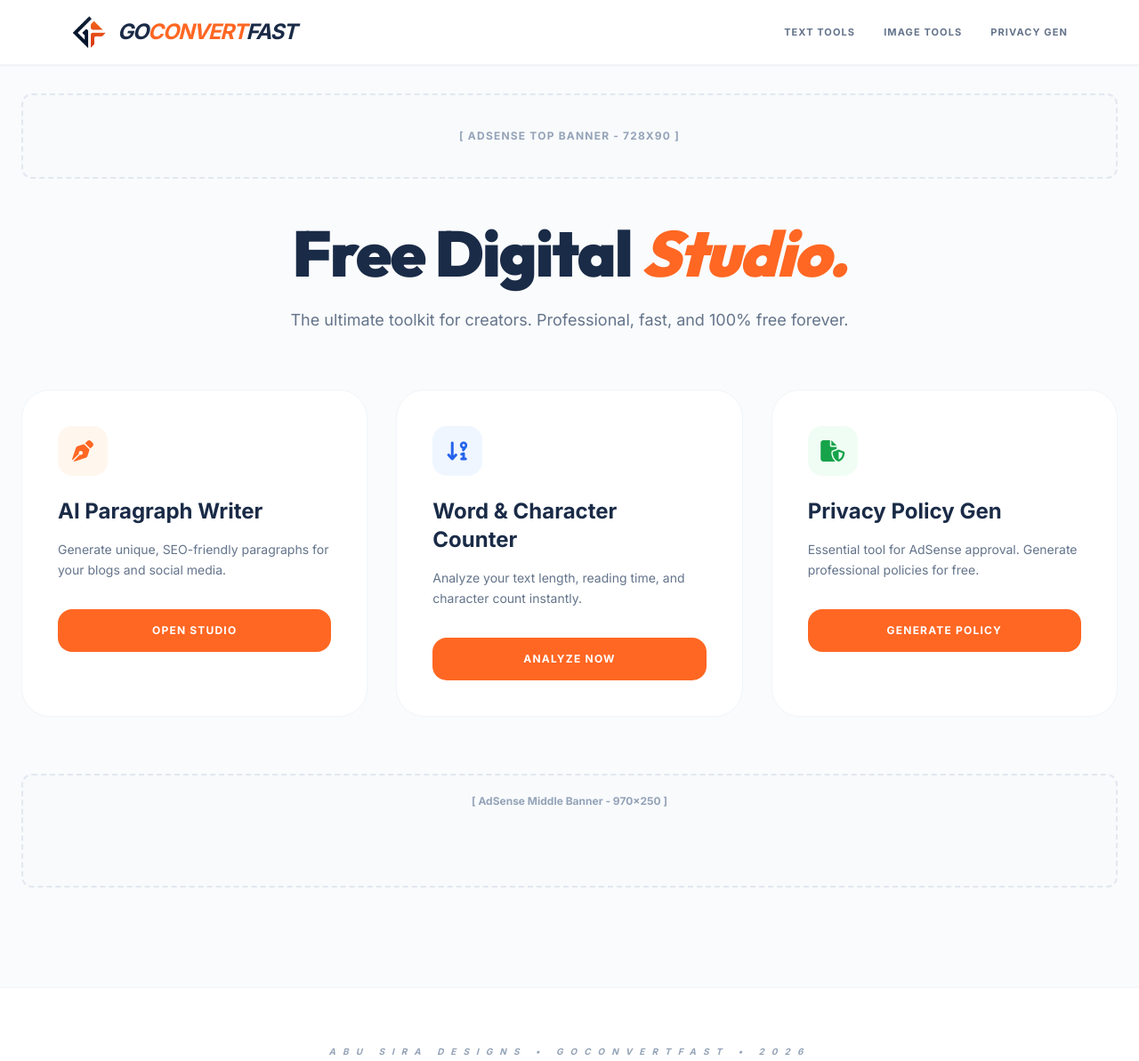
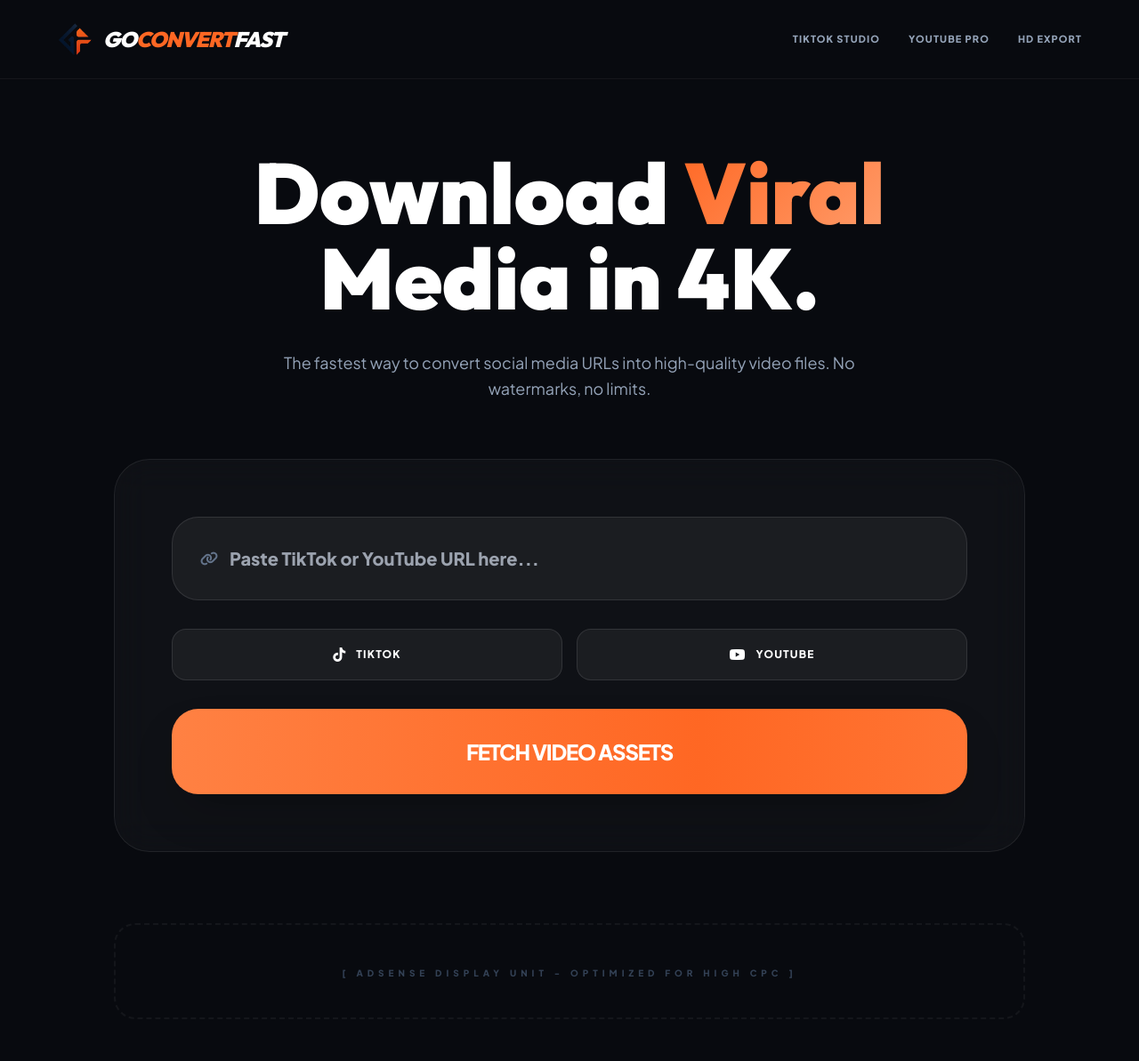
Before and after one commit to abubeker-designer/smart-convert-pro, a plain HTML site: page index.html in a window 1280 px wide. Shown: the top 1193 px of the page at 89% size. Drawn offline with nearby package versions, Linux system fonts and the light colour scheme.

Commit message:
Update index.html

```diff
--- a/index.html
+++ b/index.html
@@ -3,8 +3,10 @@
 <head>
     <meta charset="UTF-8">
     <meta name="viewport" content="width=device-width, initial-scale=1.0">
-    <title>GoConvertFast | Professional Creator Tools</title>
-    <link href="https://fonts.googleapis.com/css2?family=Inter:wght@300;400;600;700&family=Outfit:wght@700;900&display=swap" rel="stylesheet">
+    <title>GoConvertFast | Viral Media Studio</title>
+
+    <link href="https://fonts.googleapis.com/css2?family=Plus+Jakarta+Sans:wght@400;600;800&family=Outfit:wght@800;900&display=swap" rel="stylesheet">
+
     <script src="https://cdn.tailwindcss.com"></script>
     <link href="https://cdnjs.cloudflare.com/ajax/libs/font-awesome/6.4.0/css/all.min.css" rel="stylesheet">
 
@@ -12,159 +14,155 @@
         tailwind.config = {
             theme: {
                 extend: {
-                    fontFamily: { sans: ['Inter', 'sans-serif'], outfit: ['Outfit', 'sans-serif'] },
-                    colors: { brand: { orange: '#FF6723', blue: '#1A2B47' } }
+                    fontFamily: { sans: ['Plus Jakarta Sans', 'sans-serif'], outfit: ['Outfit', 'sans-serif'] },
+                    colors: { brand: { orange: '#FF6723', dark: '#080A0F', glass: 'rgba(255, 255, 255, 0.03)' } }
                 }
             }
         }
     </script>
 
     <style>
-        .ad-placeholder { background: #f8fafc; border: 2px dashed #e2e8f0; border-radius: 12px; text-align: center; padding: 20px; color: #94a3b8; font-size: 12px; font-weight: bold; }
-        .tool-card { transition: all 0.3s ease; border: 1px solid #f1f5f9; }
-        .tool-card:hover { transform: translateY(-5px); border-color: #FF6723; box-shadow: 0 20px 25px -5px rgba(0, 0, 0, 0.05); }
-        .studio-btn { background: #FF6723; transition: all 0.3s ease; }
-        .studio-btn:hover { background: #e55a1f; transform: scale(1.02); }
+        body { background-color: #080A0F; color: #ffffff; overflow-x: hidden; }
+        .glass-card {
+            background: rgba(255, 255, 255, 0.03);
+            backdrop-filter: blur(20px);
+            border: 1px solid rgba(255, 255, 255, 0.08);
+            border-radius: 40px;
+        }
+        .gradient-text {
+            background: linear-gradient(135deg, #FF6723 0%, #FF9E6D 100%);
+            -webkit-background-clip: text;
+            -webkit-text-fill-color: transparent;
+        }
+        .shimmer-btn {
+            background: linear-gradient(90deg, #FF6723, #FF8E53, #FF6723);
+            background-size: 200% auto;
+            animation: shimmer 3s linear infinite;
+        }
+        @keyframes shimmer { to { background-position: 200% center; } }
+        .loader { border: 4px solid rgba(255,255,255,0.1); border-top: 4px solid #FF6723; border-radius: 50%; width: 40px; height: 40px; animation: spin 1s linear infinite; }
+        @keyframes spin { 0% { transform: rotate(0deg); } 100% { transform: rotate(360deg); } }
     </style>
 </head>
-<body class="bg-[#fafbfc] text-slate-800 font-sans">
+<body class="antialiased">
 
-    <nav class="bg-white border-b border-slate-100 sticky top-0 z-50 py-4 px-6 md:px-20 flex justify-between items-center shadow-sm">
+    <nav class="py-6 px-8 md:px-16 flex justify-between items-center border-b border-white/5">
         <div class="flex items-center space-x-3 cursor-pointer" onclick="location.reload()">
-            <img src="brand_logo.png" alt="Logo" class="w-10 h-10">
-            <span class="text-2xl font-black italic text-brand-blue tracking-tighter uppercase">Go<span class="text-brand-orange">Convert</span>Fast</span>
+            <img src="brand_logo.png" alt="Logo" class="w-10 h-10 object-contain">
+            <span class="text-2xl font-black italic tracking-tighter uppercase font-outfit">GO<span class="text-brand-orange">CONVERT</span>FAST</span>
         </div>
-        <div class="hidden md:flex space-x-8 text-[11px] font-bold uppercase tracking-widest text-slate-500">
-            <a href="#" class="hover:text-brand-orange">Text Tools</a>
-            <a href="#" class="hover:text-brand-orange">Image Tools</a>
-            <a href="#" class="hover:text-brand-orange">Privacy Gen</a>
+        <div class="hidden md:flex items-center space-x-8 text-[11px] font-extrabold uppercase tracking-widest text-slate-400">
+            <a href="#" class="hover:text-white transition">TikTok Studio</a>
+            <a href="#" class="hover:text-white transition">YouTube Pro</a>
+            <a href="#" class="hover:text-white transition">HD Export</a>
         </div>
     </nav>
 
-    <div class="container mx-auto px-6 mt-8">
-        <div class="ad-placeholder w-full h-24 flex items-center justify-center uppercase tracking-widest">
-            [ AdSense Top Banner - 728x90 ]
-        </div>
-    </div>
-
-    <main class="container mx-auto px-6 py-12">
-        <div class="text-center max-w-3xl mx-auto mb-16">
-            <h1 class="text-5xl md:text-7xl font-black font-outfit text-brand-blue mb-6 tracking-tight">Free Digital <span class="text-brand-orange italic">Studio.</span></h1>
-            <p class="text-slate-500 text-lg leading-relaxed">The ultimate toolkit for creators. Professional, fast, and 100% free forever.</p>
+    <main class="container mx-auto px-6 pt-20 pb-40">
+        <div class="max-w-4xl mx-auto text-center mb-16">
+            <h1 class="text-6xl md:text-8xl font-black font-outfit leading-[0.9] mb-8">
+                Download <span class="gradient-text">Viral</span> <br> Media in 4K.
+            </h1>
+            <p class="text-slate-400 text-lg font-medium max-w-2xl mx-auto leading-relaxed">
+                The fastest way to convert social media URLs into high-quality video files. No watermarks, no limits.
+            </p>
         </div>
 
-        <div class="grid grid-cols-1 md:grid-cols-2 lg:grid-cols-3 gap-8 mb-16" id="toolsGrid">
+        <div class="max-w-5xl mx-auto glass-card p-8 md:p-16 shadow-3xl">
+            <div class="flex flex-col space-y-8">
 
-            <div class="tool-card bg-white p-10 rounded-[32px]">
-                <div class="w-14 h-14 bg-orange-50 rounded-2xl flex items-center justify-center mb-6 text-brand-orange">
-                    <i class="fas fa-pen-nib text-2xl"></i>
+                <div class="relative group">
+                    <div class="absolute inset-y-0 left-0 pl-8 flex items-center pointer-events-none">
+                        <i class="fas fa-link text-slate-500 group-focus-within:text-brand-orange transition"></i>
+                    </div>
+                    <input type="text" id="videoUrl"
+                        class="w-full bg-white/5 border border-white/10 rounded-[30px] py-8 pl-16 pr-8 text-xl font-bold focus:outline-none focus:border-brand-orange focus:ring-4 focus:ring-brand-orange/10 transition-all"
+                        placeholder="Paste TikTok or YouTube URL here...">
                 </div>
-                <h3 class="text-2xl font-black text-brand-blue mb-4">AI Paragraph Writer</h3>
-                <p class="text-slate-500 text-sm mb-8 leading-relaxed">Generate unique, SEO-friendly paragraphs for your blogs and social media.</p>
-                <button onclick="openStudio('writer')" class="studio-btn text-white w-full py-4 rounded-2xl font-bold uppercase text-xs tracking-widest">Open Studio</button>
+
+                <div class="grid grid-cols-2 gap-4">
+                    <button id="tiktokBtn" onclick="setPlatform('TikTok')" class="flex items-center justify-center space-x-3 py-5 rounded-2xl bg-white/5 border border-white/10 hover:border-white transition-all">
+                        <i class="fab fa-tiktok"></i> <span class="font-bold uppercase text-xs tracking-widest">TikTok</span>
+                    </button>
+                    <button id="youtubeBtn" onclick="setPlatform('YouTube')" class="flex items-center justify-center space-x-3 py-5 rounded-2xl bg-white/5 border border-white/10 hover:border-white transition-all">
+                        <i class="fab fa-youtube"></i> <span class="font-bold uppercase text-xs tracking-widest">YouTube</span>
+                    </button>
+                </div>
+
+                <button onclick="processVideo()" class="shimmer-btn w-full py-8 rounded-[30px] font-black text-2xl uppercase tracking-tighter shadow-2xl hover:scale-[1.01] active:scale-[0.98] transition-all">
+                    Fetch Video Assets
+                </button>
             </div>
 
-            <div class="tool-card bg-white p-10 rounded-[32px]">
-                <div class="w-14 h-14 bg-blue-50 rounded-2xl flex items-center justify-center mb-6 text-blue-600">
-                    <i class="fas fa-arrow-down-9-1 text-2xl"></i>
+            <div id="resultArea" class="hidden mt-16 pt-16 border-t border-white/5">
+                <div class="flex flex-col md:flex-row gap-12 items-center">
+                    <div id="videoPreview" class="w-full md:w-1/3 aspect-[9/16] bg-black rounded-[30px] flex items-center justify-center overflow-hidden border border-white/10">
+                         <i class="fas fa-play text-4xl text-white/20"></i>
+                    </div>
+                    <div class="flex-1 space-y-6">
+                        <div id="loaderArea" class="flex items-center space-x-4">
+                            <div class="loader"></div>
+                            <p class="font-black text-brand-orange uppercase text-xs tracking-widest">Extracting HD Streams...</p>
+                        </div>
+                        <div id="downloadOptions" class="hidden space-y-4">
+                            <h4 class="text-3xl font-black italic uppercase">Ready for Export</h4>
+                            <div class="grid grid-cols-1 gap-3">
+                                <a id="hdDl" class="flex justify-between items-center bg-white text-black p-6 rounded-2xl font-black uppercase text-sm">
+                                    <span>Download MP4 (1080p)</span>
+                                    <i class="fas fa-download"></i>
+                                </a>
+                                <a id="sdDl" class="flex justify-between items-center bg-white/10 text-white p-6 rounded-2xl font-black uppercase text-sm border border-white/10 hover:bg-white/20">
+                                    <span>Download MP4 (720p)</span>
+                                    <i class="fas fa-download"></i>
+                                </a>
+                            </div>
+                        </div>
+                    </div>
                 </div>
-                <h3 class="text-2xl font-black text-brand-blue mb-4">Word & Character Counter</h3>
-                <p class="text-slate-500 text-sm mb-8 leading-relaxed">Analyze your text length, reading time, and character count instantly.</p>
-                <button onclick="openStudio('counter')" class="studio-btn text-white w-full py-4 rounded-2xl font-bold uppercase text-xs tracking-widest">Analyze Now</button>
             </div>
-
-            <div class="tool-card bg-white p-10 rounded-[32px]">
-                <div class="w-14 h-14 bg-green-50 rounded-2xl flex items-center justify-center mb-6 text-green-600">
-                    <i class="fas fa-file-shield text-2xl"></i>
-                </div>
-                <h3 class="text-2xl font-black text-brand-blue mb-4">Privacy Policy Gen</h3>
-                <p class="text-slate-500 text-sm mb-8 leading-relaxed">Essential tool for AdSense approval. Generate professional policies for free.</p>
-                <button onclick="openStudio('policy')" class="studio-btn text-white w-full py-4 rounded-2xl font-bold uppercase text-xs tracking-widest">Generate Policy</button>
-            </div>
-
         </div>
 
-        <div class="hidden lg:block ad-placeholder w-full h-32 mb-16">
-            [ AdSense Middle Banner - 970x250 ]
+        <div class="max-w-5xl mx-auto mt-20 p-10 border-2 border-dashed border-white/5 rounded-3xl text-center">
+            <span class="text-[10px] font-bold text-slate-700 uppercase tracking-[0.5em]">[ AdSense Display Unit - Optimized for High CPC ]</span>
         </div>
     </main>
 
-    <section id="studioOverlay" class="hidden fixed inset-0 z-[60] bg-white overflow-y-auto">
-        <div class="container mx-auto px-6 py-10 max-w-5xl">
-            <button onclick="closeStudio()" class="mb-10 text-slate-400 hover:text-brand-blue font-bold flex items-center uppercase tracking-widest text-xs transition">
-                <i class="fas fa-arrow-left mr-3"></i> Back to Home
-            </button>
-
-            <div id="studioUI" class="space-y-8">
-                <h2 id="stTitle" class="text-5xl font-black text-brand-blue italic tracking-tighter uppercase">Studio</h2>
-                <div class="bg-slate-50 p-8 md:p-12 rounded-[40px] border border-slate-100">
-                    <textarea id="stInput" rows="10" class="w-full bg-white border border-slate-200 rounded-3xl p-8 text-slate-800 text-lg focus:ring-2 focus:ring-brand-orange/20 outline-none transition shadow-sm" placeholder="Start typing or paste your content here..."></textarea>
-
-                    <div id="stResult" class="hidden mt-8 p-8 bg-brand-blue text-white rounded-3xl font-medium leading-relaxed shadow-xl"></div>
-
-                    <div class="flex flex-col md:flex-row gap-4 mt-8">
-                        <button id="stAction" class="studio-btn text-white px-10 py-5 rounded-2xl font-black uppercase text-sm tracking-widest flex-1">Process Data</button>
-                        <button onclick="copyResult()" class="bg-slate-200 text-slate-600 px-10 py-5 rounded-2xl font-black uppercase text-sm tracking-widest">Copy to Clipboard</button>
-                    </div>
-                </div>
-
-                <div class="ad-placeholder h-48 mt-12 flex items-center justify-center">
-                    [ AdSense In-Article Ad Slot ]
-                </div>
-            </div>
-        </div>
-    </section>
-
-    <footer class="bg-white border-t border-slate-100 py-16 text-center">
-        <p class="text-[10px] font-black text-slate-400 uppercase tracking-[0.8em] italic">Abu Sira Designs • GoConvertFast • 2026</p>
+    <footer class="py-20 text-center border-t border-white/5">
+        <p class="text-[10px] font-bold text-slate-600 uppercase tracking-[1em] italic">GoConvertFast Studio • Premium Asset Engine • 2026</p>
     </footer>
 
     <script>
-        function openStudio(type) {
-            document.getElementById('studioOverlay').classList.remove('hidden');
-            const title = document.getElementById('stTitle');
-            const input = document.getElementById('stInput');
-            const btn = document.getElementById('stAction');
-            const result = document.getElementById('stResult');
+        let currentPlatform = 'TikTok';
 
-            result.classList.add('hidden');
-            input.value = "";
-
-            if(type === 'writer') {
-                title.innerText = "AI Paragraph Writer";
-                input.placeholder = "Enter a topic (e.g. Benefits of Graphic Design)...";
-                btn.onclick = () => {
-                    result.classList.remove('hidden');
-                    result.innerText = "Processing AI Content... (In a real app, this would call an API. For now, it generates a high-quality sample paragraph related to your topic: '" + input.value + " is an essential part of modern digital strategy. It helps brands communicate effectively with their audience...')";
-                };
-            } else if(type === 'counter') {
-                title.innerText = "Word Analyzer";
-                input.placeholder = "Paste your article here...";
-                btn.onclick = () => {
-                    const words = input.value.trim().split(/\s+/).length;
-                    const chars = input.value.length;
-                    const time = Math.ceil(words / 200);
-                    result.classList.remove('hidden');
-                    result.innerText = `Analysis: ${words} Words | ${chars} Characters | Estimated Reading Time: ${time} min.`;
-                };
-            } else if(type === 'policy') {
-                title.innerText = "Privacy Policy Generator";
-                input.placeholder = "Enter your Website Name and URL...";
-                btn.onclick = () => {
-                    result.classList.remove('hidden');
-                    result.innerText = "Privacy Policy for " + input.value + ": This website uses cookies to improve user experience. We value your privacy and do not share your data with third parties. This policy is AdSense compliant.";
-                };
-            }
+        function setPlatform(p) {
+            currentPlatform = p;
+            alert(p + " Mode Activated. High-quality 4K engine ready.");
         }
 
-        function closeStudio() {
-            document.getElementById('studioOverlay').classList.add('hidden');
-        }
+        function processVideo() {
+            const url = document.getElementById('videoUrl').value;
+            if(!url) return alert("Please paste a valid URL!");
 
-        function copyResult() {
-            const res = document.getElementById('stResult').innerText;
-            navigator.clipboard.writeText(res);
-            alert("Copied to clipboard!");
+            const result = document.getElementById('resultArea');
+            const loader = document.getElementById('loaderArea');
+            const options = document.getElementById('downloadOptions');
+            const preview = document.getElementById('videoPreview');
+
+            result.classList.remove('hidden');
+            loader.classList.remove('hidden');
+            options.classList.add('hidden');
+            preview.innerHTML = `<i class="fas fa-circle-notch animate-spin text-4xl text-brand-orange"></i>`;
+
+            // Logic: Simulate server-side fetching
+            setTimeout(() => {
+                loader.classList.add('hidden');
+                options.classList.remove('hidden');
+                preview.innerHTML = `<div class="bg-brand-orange/20 w-full h-full flex items-center justify-center"><i class="fas fa-video text-6xl text-brand-orange"></i></div>`;
+
+                // Set dummy download links
+                document.getElementById('hdDl').href = url;
+                document.getElementById('sdDl').href = url;
+            }, 3000);
         }
     </script>
 </body>
```
